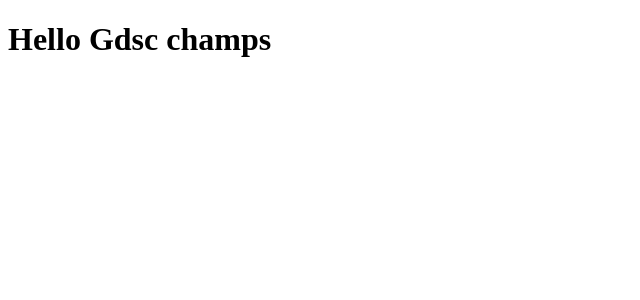
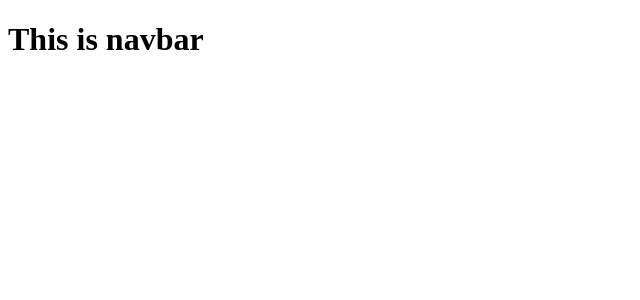
Before and after one commit to Sandeshjadhav22/GoogleCloud-, a React (Create React App) app: page / in a window 1280 px wide. Shown: the top 300 px of the page, without its empty margins (0-640 px from the left). Built offline with nearby package versions, Linux system fonts and the light colour scheme.

Commit message:
Navbar folder created

```diff
--- a/src/App.js
+++ b/src/App.js
@@ -1,7 +1,9 @@
+import Navbar from "./components/Navbar";
+
 function App() {
   return (
    <>
-   <h1>Hello Gdsc champs</h1>
+   <Navbar/>
    </>
   );
 }
--- /dev/null
+++ b/src/components/Navbar.jsx
@@ -0,0 +1,11 @@
+import React from 'react';
+
+const Navbar = () => {
+  return (
+    <div>
+      <h1>This is navbar</h1>
+    </div>
+  );
+}
+
+export default Navbar;
```
